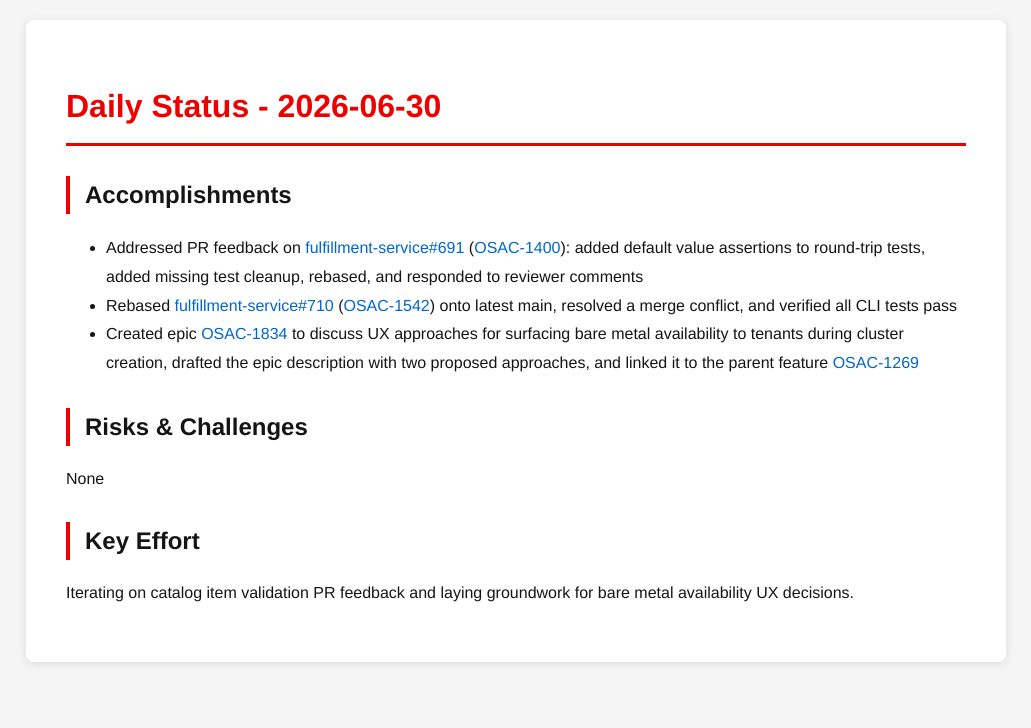
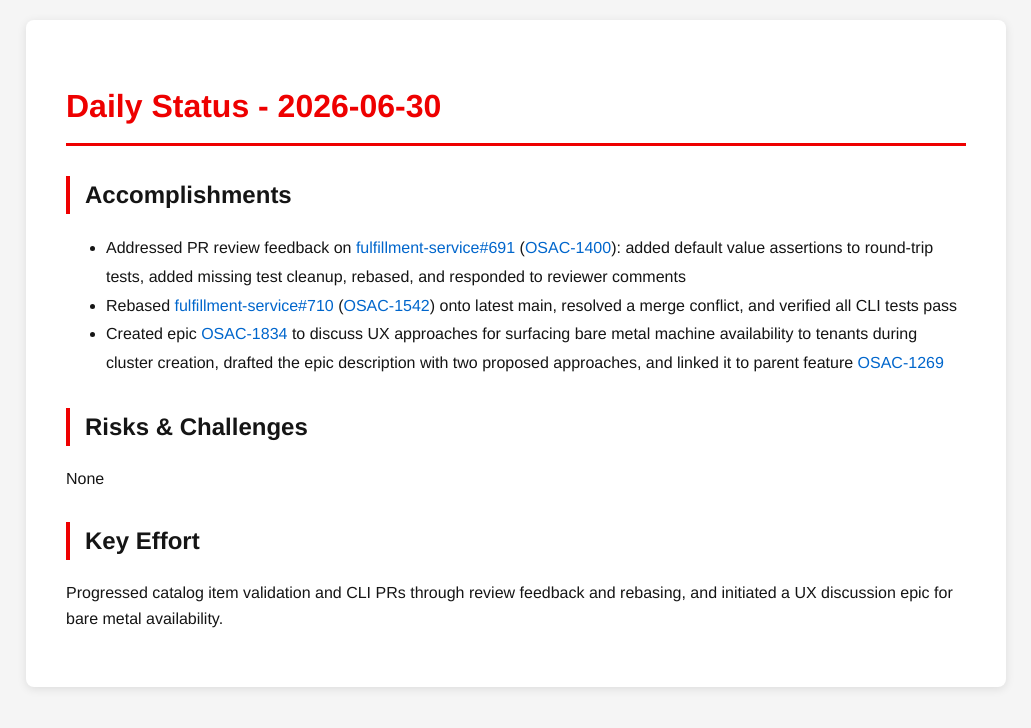
Before and after one commit to tzvatot/daily-status, a Jekyll site: the page built from 2026-06-30.md, in a window 1280 px wide. Shown: the top 728 px of the page, without its empty margins (124-1155 px from the left). Built offline with Jekyll 4.4.1, drawn with Linux system fonts in a browser that asks for light colours.

Commit message:
Daily status update - 2026-06-30

```diff
--- a/2026-06-30.md
+++ b/2026-06-30.md
@@ -7,12 +7,12 @@ date: 2026-06-30
 # Daily Status - 2026-06-30
 
 ## Accomplishments
-- Addressed PR feedback on [fulfillment-service#691](https://github.com/osac-project/fulfillment-service/pull/691) ([OSAC-1400](https://redhat.atlassian.net/browse/OSAC-1400)): added default value assertions to round-trip tests, added missing test cleanup, rebased, and responded to reviewer comments
+- Addressed PR review feedback on [fulfillment-service#691](https://github.com/osac-project/fulfillment-service/pull/691) ([OSAC-1400](https://redhat.atlassian.net/browse/OSAC-1400)): added default value assertions to round-trip tests, added missing test cleanup, rebased, and responded to reviewer comments
 - Rebased [fulfillment-service#710](https://github.com/osac-project/fulfillment-service/pull/710) ([OSAC-1542](https://redhat.atlassian.net/browse/OSAC-1542)) onto latest main, resolved a merge conflict, and verified all CLI tests pass
-- Created epic [OSAC-1834](https://redhat.atlassian.net/browse/OSAC-1834) to discuss UX approaches for surfacing bare metal availability to tenants during cluster creation, drafted the epic description with two proposed approaches, and linked it to the parent feature [OSAC-1269](https://redhat.atlassian.net/browse/OSAC-1269)
+- Created epic [OSAC-1834](https://redhat.atlassian.net/browse/OSAC-1834) to discuss UX approaches for surfacing bare metal machine availability to tenants during cluster creation, drafted the epic description with two proposed approaches, and linked it to parent feature [OSAC-1269](https://redhat.atlassian.net/browse/OSAC-1269)
 
 ## Risks & Challenges
 None
 
 ## Key Effort
-Iterating on catalog item validation PR feedback and laying groundwork for bare metal availability UX decisions.
+Progressed catalog item validation and CLI PRs through review feedback and rebasing, and initiated a UX discussion epic for bare metal availability.
```
